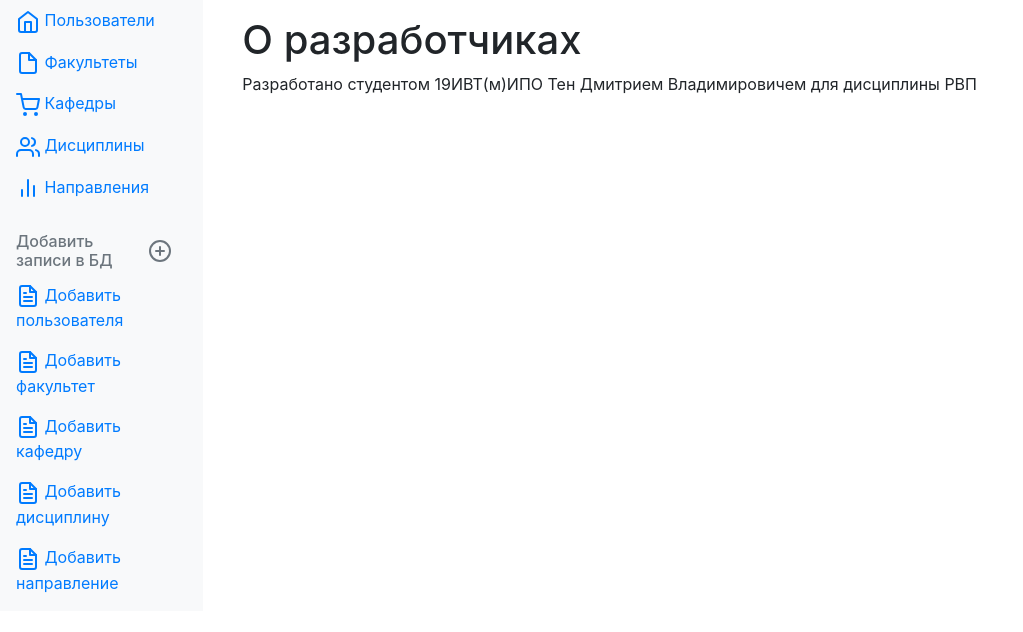
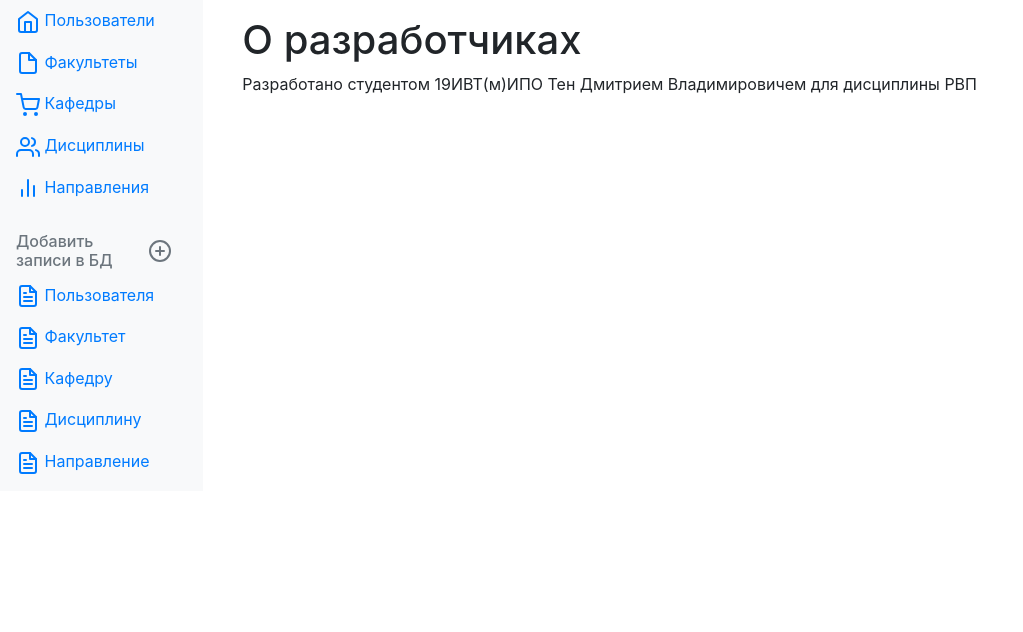
Before and after one commit to memberember/coursework_db_magaz, a Flask app: page /about in a window 1280 px wide. Shown: the part 40-672 px from the top of the page, without its empty margins (0-1023 px from the left). Run offline with Flask 2, Linux system fonts and the light colour scheme; the visitor is signed in with stand-in values (Sample User, id 1); data comes from the database, SQL or seed files in the repository; some libraries are stand-ins or nearby versions.

Commit message:
Изменил надписи вкладки добавления - Дмитрий Тен 05.12.2020

```diff
--- a/sweater/templates/base.html
+++ b/sweater/templates/base.html
@@ -28,7 +28,6 @@
         </li>
     </ul>
 </nav>
-
 
 <div class="row">
     <nav class="col-md-2 d-none d-md-block bg-light sidebar">
@@ -119,7 +118,7 @@
                             <line x1="16" y1="17" x2="8" y2="17"></line>
                             <polyline points="10 9 9 9 8 9"></polyline>
                         </svg>
-                        Добавить пользователя
+                        Пользователя
                     </a>
                 </li>
                 <li class="nav-item">
@@ -133,7 +132,7 @@
                             <line x1="16" y1="17" x2="8" y2="17"></line>
                             <polyline points="10 9 9 9 8 9"></polyline>
                         </svg>
-                        Добавить факультет
+                        Факультет
                     </a>
                 </li>
                 <li class="nav-item">
@@ -147,7 +146,7 @@
                             <line x1="16" y1="17" x2="8" y2="17"></line>
                             <polyline points="10 9 9 9 8 9"></polyline>
                         </svg>
-                        Добавить кафедру
+                        Кафедру
                     </a>
                 </li>
                 <li class="nav-item">
@@ -161,7 +160,7 @@
                             <line x1="16" y1="17" x2="8" y2="17"></line>
                             <polyline points="10 9 9 9 8 9"></polyline>
                         </svg>
-                        Добавить дисциплину
+                        Дисциплину
                     </a>
                 </li>
                 <li class="nav-item">
@@ -175,7 +174,7 @@
                             <line x1="16" y1="17" x2="8" y2="17"></line>
                             <polyline points="10 9 9 9 8 9"></polyline>
                         </svg>
-                        Добавить направление
+                        Направление
                     </a>
                 </li>
             </ul>
```
